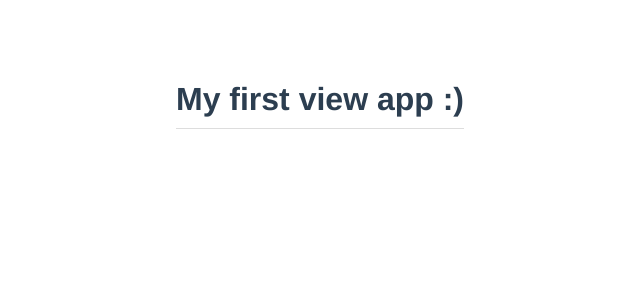
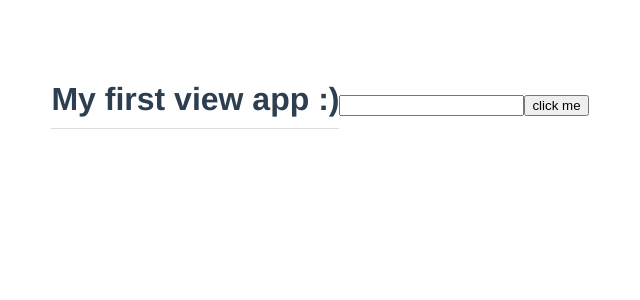
Before and after one commit to junery115/modal-project, a Vue app: page / in a window 1280 px wide. Shown: the top 300 px of the page, without its empty margins (320-960 px from the left). Built offline with nearby package versions, Linux system fonts and the light colour scheme.

Commit message:
seeing how template refs work for reaching out to DOM elts

```diff
--- a/src/App.vue
+++ b/src/App.vue
@@ -1,5 +1,7 @@
 <template>
   <h1>{{ title }}</h1>
+  <input types="text" ref="name">
+  <button @click="handleClick">click me</button>
 </template>
 
 <script>
@@ -11,7 +13,15 @@ export default {
     return{
       title: "My first view app :)"
     }
+  },
+  methods:{
+    handleClick(){
+      console.log(this.$refs.name.value)
+      this.$refs.name.classList.add('active')
+      this.$refs.name.focus()
+    }
   }
+
 }
 </script>
 
```
